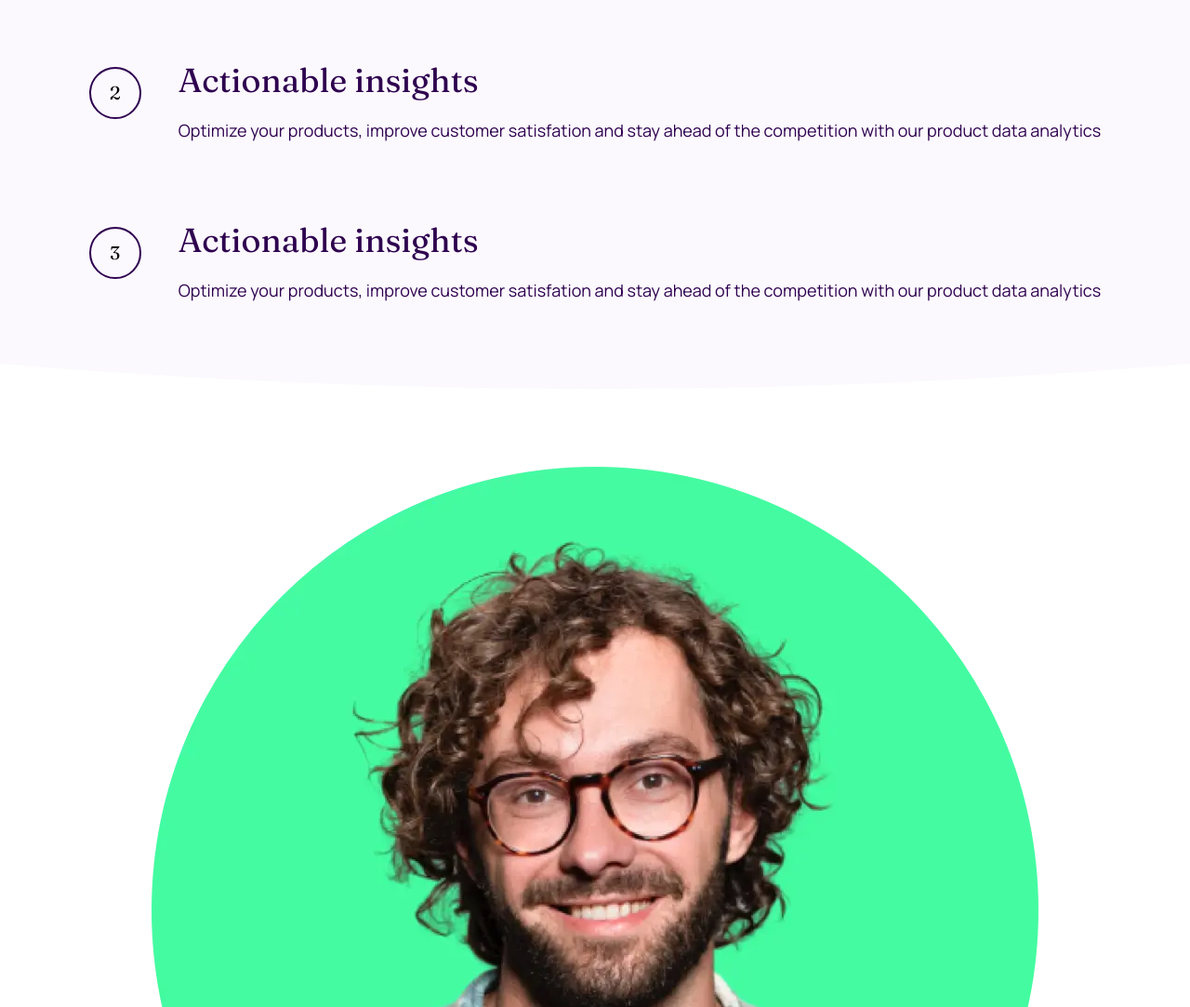
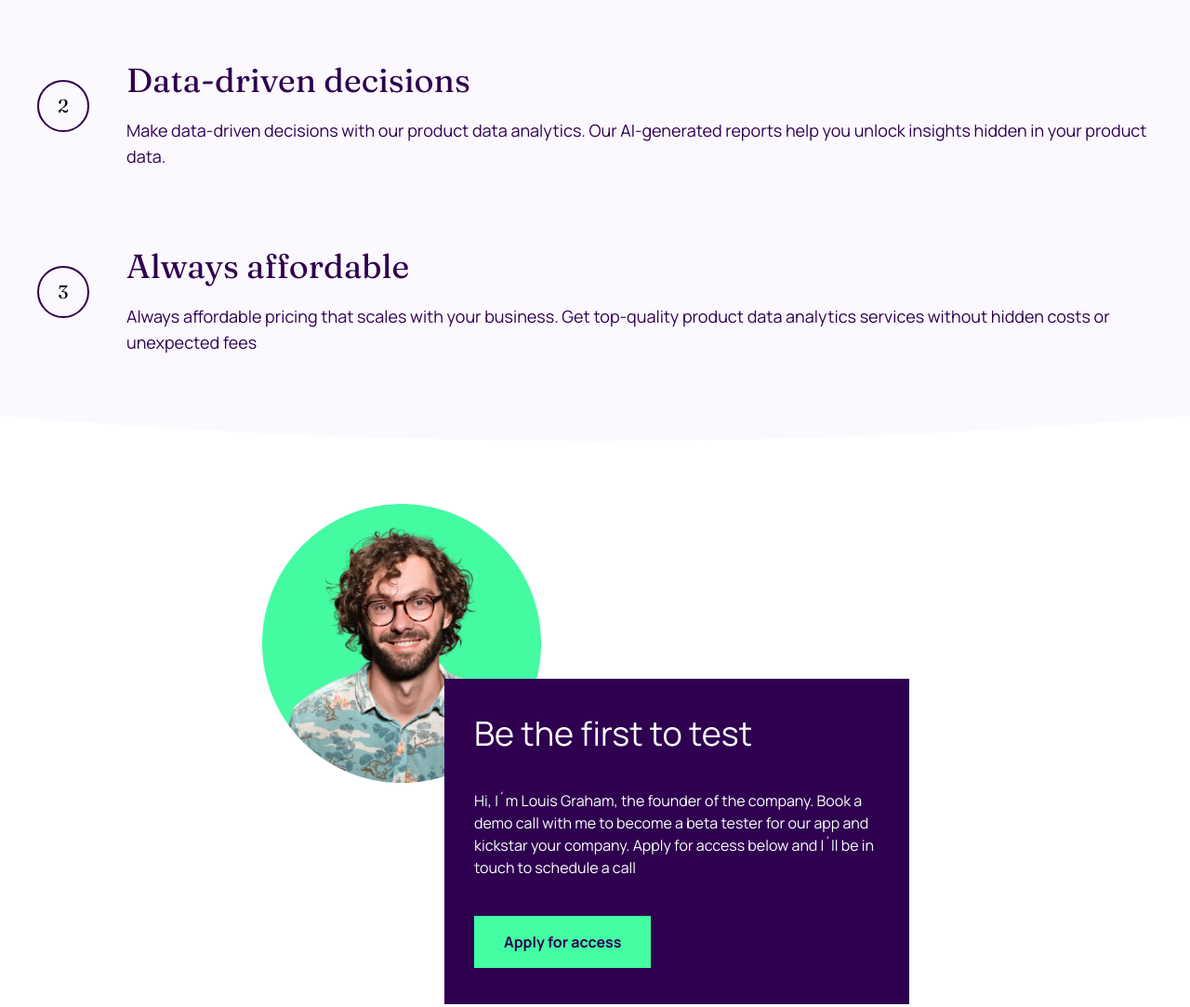
Before and after one commit to Bofi1/landing-page-workit, a website: page index.html in a window 1280 px wide. Shown: the part 920-2003 px from the top of the page at 93% size. Drawn offline with Linux system fonts and the light colour scheme; a web font is replaced by a local one.

Commit message:
md responsive done

```diff
--- a/index.html
+++ b/index.html
@@ -54,7 +54,7 @@
 
     <main class="">
       <article
-        class="relative pt-[9rem] pb-[6rem] bg-mypurplelight text-white overflow-hidden flex flex-col justify-start items-center px-20 md:pt-[14rem]"
+        class="relative pt-[9rem] pb-[6rem] bg-mypurplelight text-white overflow-hidden flex flex-col justify-center items-start px-10 md:pt-[14rem]"
       >
         <div
           class="flex flex-col justify-center items-center text-mypurple md:flex-row"
@@ -68,7 +68,7 @@
           </div>
           <div class="flex flex-col">
             <h2
-              class="mt-5 text-center md:text-start font-fraunces md:text-4xl"
+              class="mt-5 text-center md:text-start font-fraunces text-2xl md:text-4xl"
             >
               Actionable insights
             </h2>
@@ -91,13 +91,14 @@
           </div>
           <div class="flex flex-col">
             <h2
-              class="mt-5 text-center md:text-start font-fraunces md:text-4xl"
+              class="mt-5 text-center md:text-start font-fraunces text-2xl md:text-4xl"
             >
-              Actionable insights
+              Data-driven decisions
             </h2>
             <p class="mt-5 text-center md:text-start md:text-lg">
-              Optimize your products, improve customer satisfation and stay
-              ahead of the competition with our product data analytics
+              Make data-driven decisions with our product data analytics. Our
+              AI-generated reports help you unlock insights hidden in your
+              product data.
             </p>
           </div>
         </div>
@@ -114,13 +115,14 @@
           </div>
           <div class="flex flex-col">
             <h2
-              class="mt-5 text-center md:text-start font-fraunces md:text-4xl"
+              class="mt-5 text-center md:text-start font-fraunces text-2xl md:text-4xl"
             >
-              Actionable insights
+              Always affordable
             </h2>
             <p class="mt-5 text-center md:text-start md:text-lg">
-              Optimize your products, improve customer satisfation and stay
-              ahead of the competition with our product data analytics
+              Always affordable pricing that scales with your business. Get
+              top-quality product data analytics services without hidden costs
+              or unexpected fees
             </p>
           </div>
         </div>
@@ -139,21 +141,25 @@
     </main>
 
     <section class="flex flex-col justify-center items-center">
-      <div class="flex flex-col justify-center items-center text-white mt-4">
-        <div class="px-10">
+      <div
+        class="flex flex-col justify-center items-center text-white mt-4 md:mt-[-3rem]"
+      >
+        <div class="px-10 flex md:mr-[26rem]">
           <img
-            class="relative top-[4rem]"
+            class="relative top-[4rem] md:w-[300px] md:top-[7rem]"
             src="images/image-founder.webp"
             alt=""
           />
         </div>
         <div
-          class="bg-mypurple flex flex-col items-center px-8 py-12 mx-4 z-[8888]"
+          class="bg-mypurple flex flex-col justify-center items-center px-8 py-12 mx-4 z-[8888] md:w-[500px] md:h-[350px] md:items-start md:px-13 md:py-17 md:ml-[12rem]"
         >
-          <h5 class="font-fraunce text-center text-2xl">
+          <h5
+            class="font-fraunce text-center text-2xl md:text-start md:text-4xl"
+          >
             Be the first to test
           </h5>
-          <p class="text-center mt-10">
+          <p class="text-center mt-10 md:text-start">
             Hi, I´m Louis Graham, the founder of the company. Book a demo call
             with me to become a beta tester for our app and kickstar your
             company. Apply for access below and I´ll be in touch to schedule a
```
Also changed, not shown: output.css.
